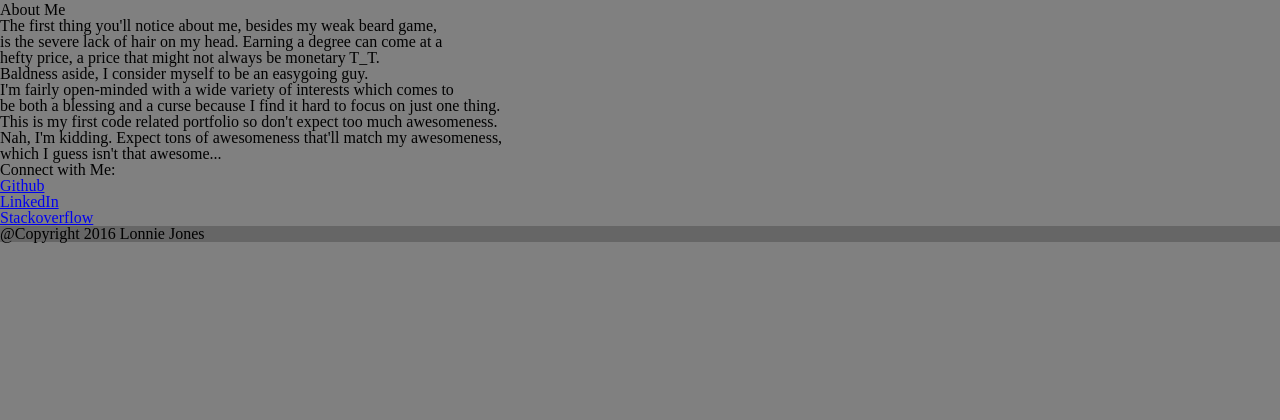
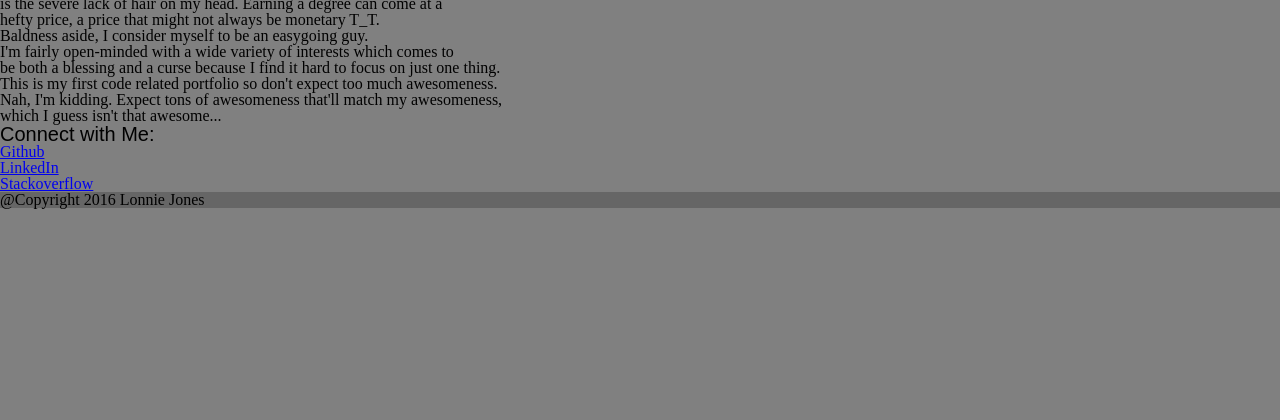
Before and after one commit to Lonnie34J/Basic-Portfolio, a PHP site: page / in a window 1280 px wide; the page is wider, and only the part inside the window is pictured. Shown: the part 279-699 px from the top of that part. Run offline with PHP 8.4, Linux system fonts and the light colour scheme.

Commit message:
inital save files

```diff
--- a/assets/css/style.css
+++ b/assets/css/style.css
@@ -20,14 +20,19 @@
 	display: inline-block;
 	border: solid;
 	border-color: #ffffff;
-	position: relative;
-	top: 0px;
-	left: 1200px;
-	padding: 10px;
+	float: right;
+	margin-bottom: 300px;
 }
 
-h2+h3{
+h2{
+	font-family: sans-serif;
+	font-size: 20px;
 
+}
+
+h3{
+	font-family: sans-serif;
+	font-size: 20px;
 }
 
 p{
```
